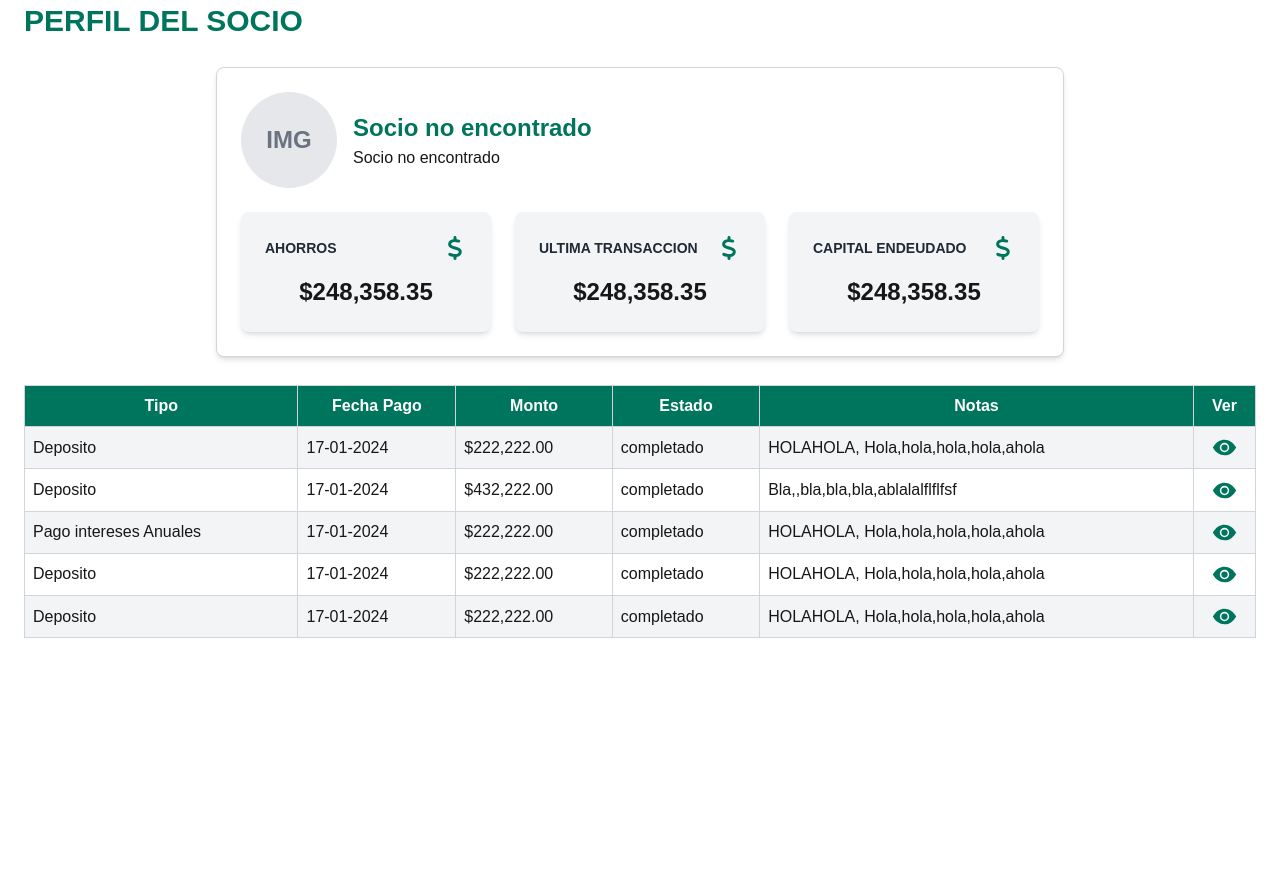
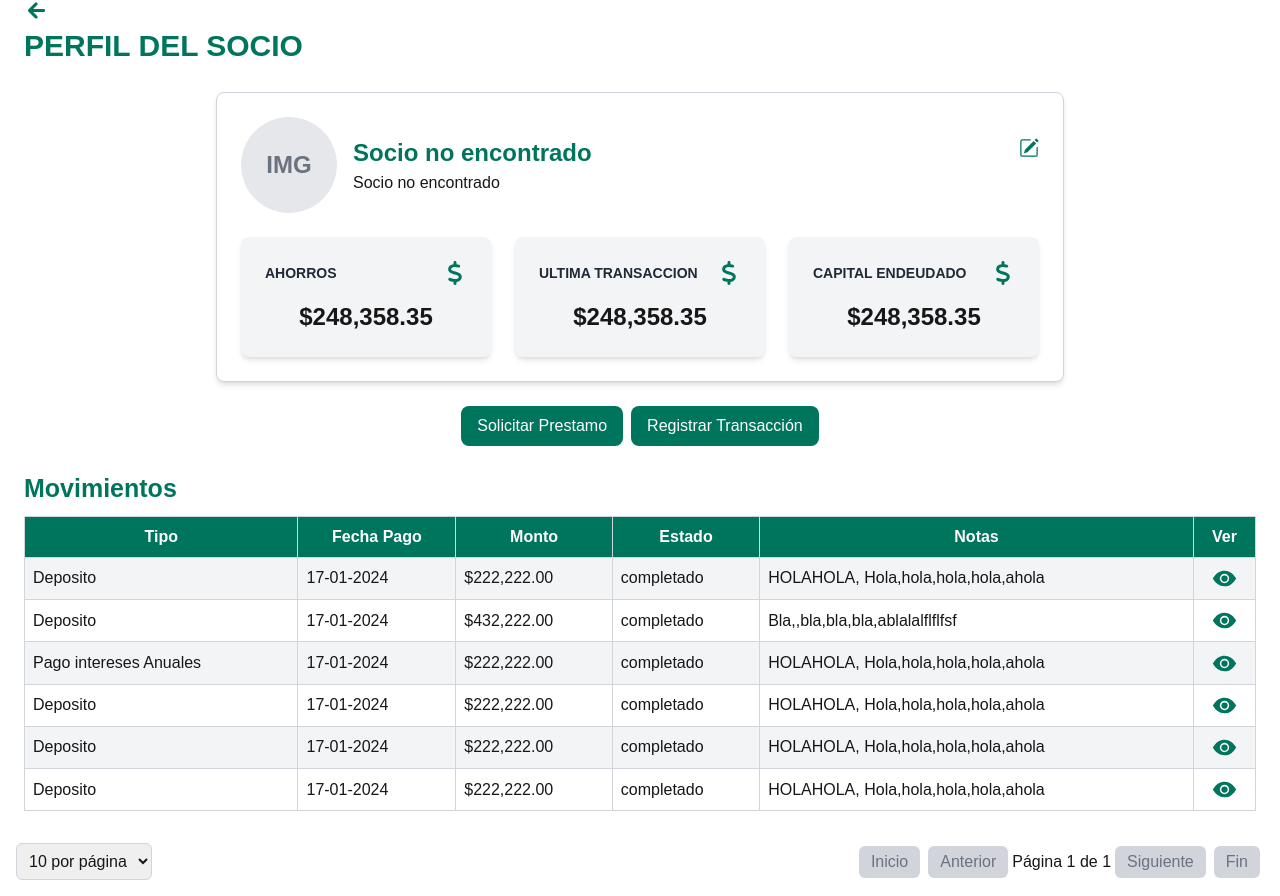
Before and after one commit to Dariyank/CoopeSoft, a Next.js app: page /ListaSocios/001-4486135-4 in a window 1280 px wide. Shown: the part 87-983 px from the top of the page. Before the commit the page ends 800 px from the top, so only its background shows below. Built offline with nearby package versions, Linux system fonts and the light colour scheme.

Commit message:
conclusion de la vista de lista de Socio y el perfil de Socio

```diff
--- a/app/ListaSocios/[id]/page.tsx
+++ b/app/ListaSocios/[id]/page.tsx
@@ -1,8 +1,9 @@
 "use client";
 
-import React, { useEffect } from "react";
+import React, { useState, useEffect } from "react";
 import { FaDollarSign } from "react-icons/fa6";
 import { IoEyeSharp } from "react-icons/io5";
+import { BsPencilSquare } from "react-icons/bs";
 import { useParams } from "next/navigation"; // Para obtener parámetros dinámicos
 import { useSocio } from "@/app/uses/useSocio"; // Asegúrate de importar el contexto
 import Link from "next/link";
@@ -11,6 +12,10 @@ import { useMovimiento } from "@/app/uses/useMovimiento"; // Importa el hook del
 const DetallesSocio = () => {
   const { id } = useParams(); // Extrae el id desde la URL
   const { socios } = useSocio(); // Obtén el contexto de socios
+
+  const [search] = useState("");
+  const [currentPage, setCurrentPage] = useState(1);
+  const [rowsPerPage, setRowsPerPage] = useState(10);
 
 
   const { movimientos, setMovimiento } = useMovimiento(); // Obtén los datos del contexto
@@ -53,12 +58,32 @@ const DetallesSocio = () => {
           estado: "completado",
           notas: "HOLAHOLA, Hola,hola,hola,hola,ahola",
         },
+        {
+          tipo: "Deposito",
+          fechaPago: "17-01-2024",
+          monto: 222222,
+          estado: "completado",
+          notas: "HOLAHOLA, Hola,hola,hola,hola,ahola",
+        },
       ]);
     }
   }, [movimientos, setMovimiento]);
 
   // Filtrar el socio según el ID o nombre (según lo que esté pasando como parámetro)
   const socio = socios.find(s => s.id === id);
+
+
+
+  // Filtrar los datos según la búsqueda
+  const filteredMovimientos = movimientos.filter((movimiento) =>
+    Object.values(movimiento).some((value) =>
+      value.toString().toLowerCase().includes(search.toLowerCase())
+    )
+  );
+
+  const totalPages = Math.ceil(filteredMovimientos.length / rowsPerPage);
+  const startIndex = (currentPage - 1) * rowsPerPage;
+  const dataMovimientos = filteredMovimientos.slice(startIndex, startIndex + rowsPerPage);
 
   // Si el socio existe, se muestra el nombre. Si no, se puede mostrar un mensaje de error.
   const nombreSocio = socio ? socio.nombre : "Socio no encontrado";
@@ -83,9 +108,17 @@ const DetallesSocio = () => {
 
               {/* Información general */}
               <div className="flex-1">
+                <div className="flex justify-between ">
                 <h2 className="font-bold text-[24px] text-[#00755D]">
                   {nombreSocio}
                 </h2>
+                <Link
+                    href="/movimientos"
+                    className="text-[#00755D] hover:text-[#e6be31]"
+                  >
+                    <BsPencilSquare className="inline-block" size={20} />
+                </Link>
+                </div>
                 {socio ? (
                   <div className="grid grid-cols-1 sm:grid-cols-2 lg:grid-cols-3 gap-6">
                     <div className="px-2">
@@ -148,9 +181,23 @@ const DetallesSocio = () => {
           </div>
         </div>
       </div>
-
+      <div className="flex items-center gap-2 justify-center bg-white rounded-lg">
+        <Link
+          href="/ListaSocios/RegistrarSocio"
+          className="px-4 py-2 bg-[#00755D] text-white rounded-lg hover:bg-[#e6be31] flex items-center justify-center"
+        >
+          Solicitar Prestamo
+        </Link>
+        <Link
+          href="/ListaSocios/RegistrarSocio"
+          className="px-4 py-2 bg-[#00755D] text-white rounded-lg hover:bg-[#e6be31] flex items-center justify-center"
+        >
+          Registrar Transacción
+        </Link>
+      </div>
       {/* Tabla */}
-      <div className="overflow-x-auto p-6 py-1">
+      <div className="overflow-x-auto p-6 py-4">
+        <div><h2 className="font-bold py-2 text-[#00755D] text-[25px]">Movimientos</h2></div>
         <table className="w-full border-collapse border border-gray-300">
           <thead className="bg-[#00755D] text-white">
             <tr>
@@ -163,7 +210,7 @@ const DetallesSocio = () => {
             </tr>
           </thead>
           <tbody>
-            {movimientos.map((movimientos, index) => (
+            {dataMovimientos.map((movimientos, index) => (
               <tr
                 key={index}
                 className={index % 2 === 0 ? "bg-gray-100" : "bg-white"}
@@ -192,7 +239,58 @@ const DetallesSocio = () => {
 
         </table>
       </div>
+       {/* Paginación */}
+       <div className="flex justify-between items-center p-4">
+          <select
+            value={rowsPerPage}
+            onChange={(e) => setRowsPerPage(parseInt(e.target.value, 10))}
+            className="border border-gray-300 rounded-md p-2"
+          >
+            {[5, 10, 15, 20].map((rows) => (
+              <option key={rows} value={rows}>
+                {rows} por página
+              </option>
+            ))}
+          </select>
 
+          <div>
+            <button
+              disabled={currentPage === 1}
+              onClick={() => setCurrentPage(1)}
+              className={`mx-1 px-3 py-1 rounded-md ${currentPage === 1 ? "bg-gray-300 text-gray-500" : "bg-[#00755D] hover:bg-[#e6be31] text-white"}`}
+            >
+              Inicio
+            </button>
+            <button
+              disabled={currentPage === 1}
+              onClick={() => setCurrentPage((prev) => Math.max(prev - 1, 1))}
+              className={`mx-1 px-3 py-1 rounded-md ${currentPage === 1 ? "bg-gray-300 text-gray-500" : "bg-[#00755D] hover:bg-[#e6be31] text-white"}`}
+            >
+              Anterior
+            </button>
+            <span>
+              Página {currentPage} de {totalPages}
+            </span>
+            <button
+              disabled={currentPage === totalPages}
+              onClick={() => setCurrentPage((prev) => Math.min(prev + 1, totalPages))}
+              className={`mx-1 px-3 py-1 rounded-md ${
+                currentPage === totalPages ? "bg-gray-300 text-gray-500" : "bg-[#00755D] hover:bg-[#e6be31] text-white"
+              }`}
+            >
+              Siguiente
+            </button>
+            <button
+              disabled={currentPage === totalPages}
+              onClick={() => setCurrentPage(totalPages)}
+              className={`mx-1 px-3 py-1 rounded-md ${
+                currentPage === totalPages ? "bg-gray-300 text-gray-500" : "bg-[#00755D] hover:bg-[#e6be31] text-white "
+              }`}
+            >
+              Fin
+            </button>
+          </div>
+        </div>
     </div>
   );
 };
--- a/app/ListaSocios/page.tsx
+++ b/app/ListaSocios/page.tsx
@@ -275,14 +275,14 @@ const ListaSocios = () => {
             <button
               disabled={currentPage === 1}
               onClick={() => setCurrentPage(1)}
-              className={`mx-1 px-3 py-1 rounded-md ${currentPage === 1 ? "bg-gray-300" : "bg-[#00755D] hover:bg-[#e6be31] text-white"}`}
+              className={`mx-1 px-3 py-1 rounded-md ${currentPage === 1 ? "bg-gray-300 text-gray-500" : "bg-[#00755D] hover:bg-[#e6be31] text-white"}`}
             >
               Inicio
             </button>
             <button
               disabled={currentPage === 1}
               onClick={() => setCurrentPage((prev) => Math.max(prev - 1, 1))}
-              className={`mx-1 px-3 py-1 rounded-md ${currentPage === 1 ? "bg-gray-300" : "bg-[#00755D] hover:bg-[#e6be31] text-white"}`}
+              className={`mx-1 px-3 py-1 rounded-md ${currentPage === 1 ? "bg-gray-300 text-gray-500" : "bg-[#00755D] hover:bg-[#e6be31] text-white"}`}
             >
               Anterior
             </button>
@@ -293,7 +293,7 @@ const ListaSocios = () => {
               disabled={currentPage === totalPages}
               onClick={() => setCurrentPage((prev) => Math.min(prev + 1, totalPages))}
               className={`mx-1 px-3 py-1 rounded-md ${
-                currentPage === totalPages ? "bg-gray-300" : "bg-[#00755D] hover:bg-[#e6be31] text-white"
+                currentPage === totalPages ? "bg-gray-300 text-gray-500" : "bg-[#00755D] hover:bg-[#e6be31] text-white"
               }`}
             >
               Siguiente
@@ -302,7 +302,7 @@ const ListaSocios = () => {
               disabled={currentPage === totalPages}
               onClick={() => setCurrentPage(totalPages)}
               className={`mx-1 px-3 py-1 rounded-md ${
-                currentPage === totalPages ? "bg-gray-300" : "bg-[#00755D] hover:bg-[#e6be31] text-white "
+                currentPage === totalPages ? "bg-gray-300 text-gray-500" : "bg-[#00755D] hover:bg-[#e6be31] text-white "
               }`}
             >
               Fin
--- a/app/layout.tsx
+++ b/app/layout.tsx
@@ -4,6 +4,8 @@ import "./globals.css";
 import NavBar from "./NavBar";
 import { SocioProvider } from './Context/socioContext'; // Ajusta la ruta según tu contexto
 import { MovimientoProvider } from './Context/movContext';
+import Link from "next/link";
+import { IoMdArrowRoundBack } from "react-icons/io";
 
 const geistSans = localFont({
   src: "./fonts/GeistVF.woff",
@@ -30,6 +32,12 @@ export default function RootLayout({ children }: { children: React.ReactNode })
           <MovimientoProvider>
             <NavBar />
             <main>
+            <Link
+              href="/"
+              className="text-[#00755D] hover:text-[#e6be31] pl-6"
+            >
+              <IoMdArrowRoundBack  className="inline-block" size={25} />
+            </Link>
               {children}
             </main>
           </MovimientoProvider>
```
